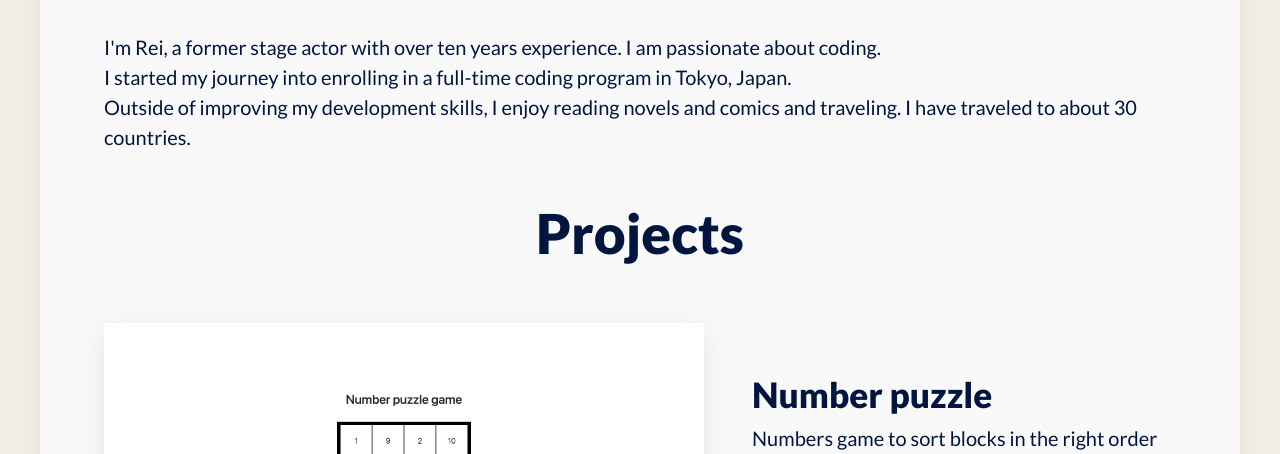
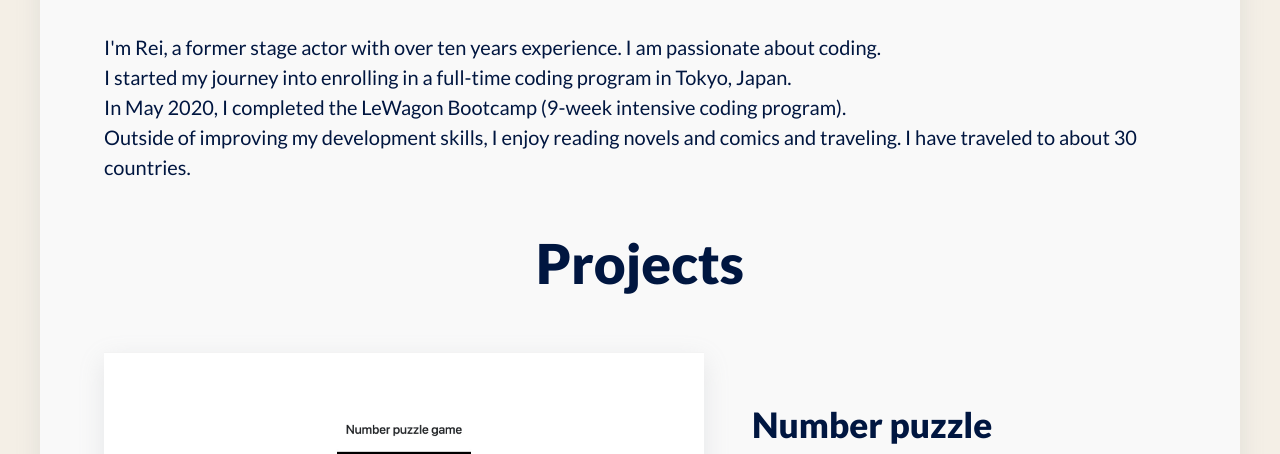
Before and after one commit to Rei9005/portfolio-Rei, a plain HTML site: page index.html in a window 1280 px wide. Shown: the part 646-1100 px from the top of the page. Drawn offline with nearby package versions, Linux system fonts and the light colour scheme; a web font is replaced by a local one.

Commit message:
changed description

```diff
--- a/index.html
+++ b/index.html
@@ -38,6 +38,7 @@
           coding.<br>
 
           I started my journey into enrolling in a full-time coding program in Tokyo, Japan.<br>
+          In May 2020, I completed the LeWagon Bootcamp (9-week intensive coding program).<br>
 
           Outside of improving my development skills, I enjoy reading novels and comics and traveling. I have traveled
           to about 30 countries. </p>
```
